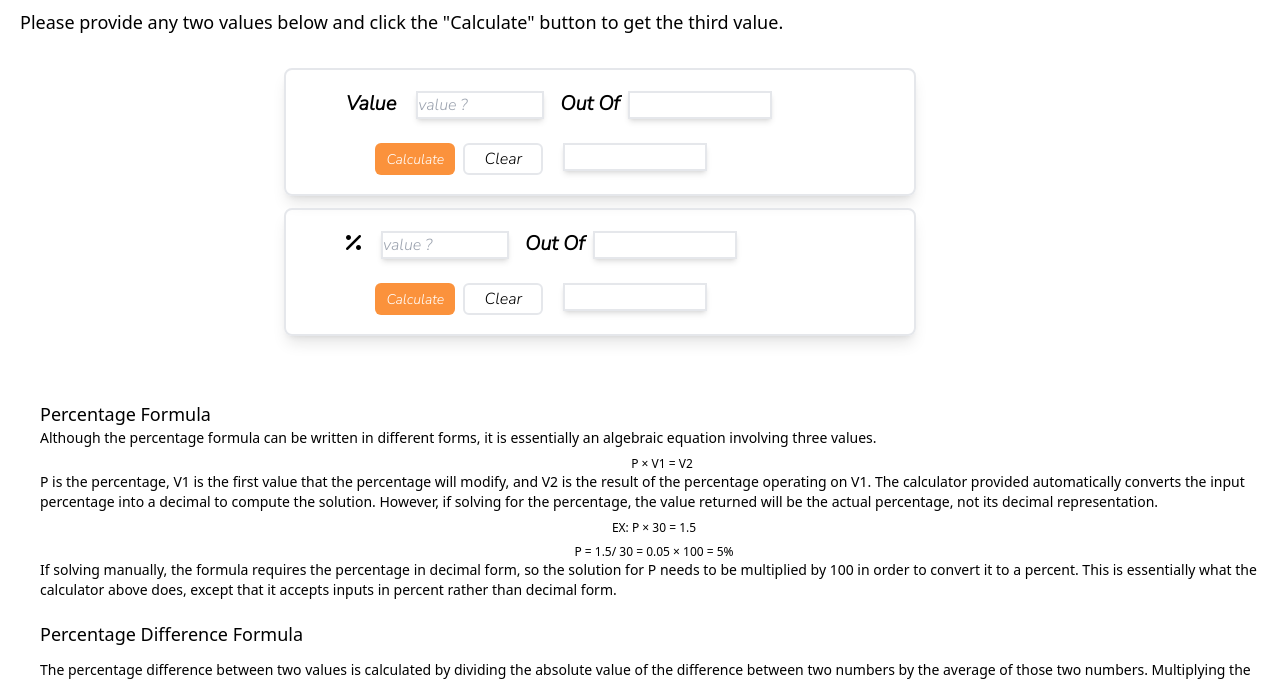
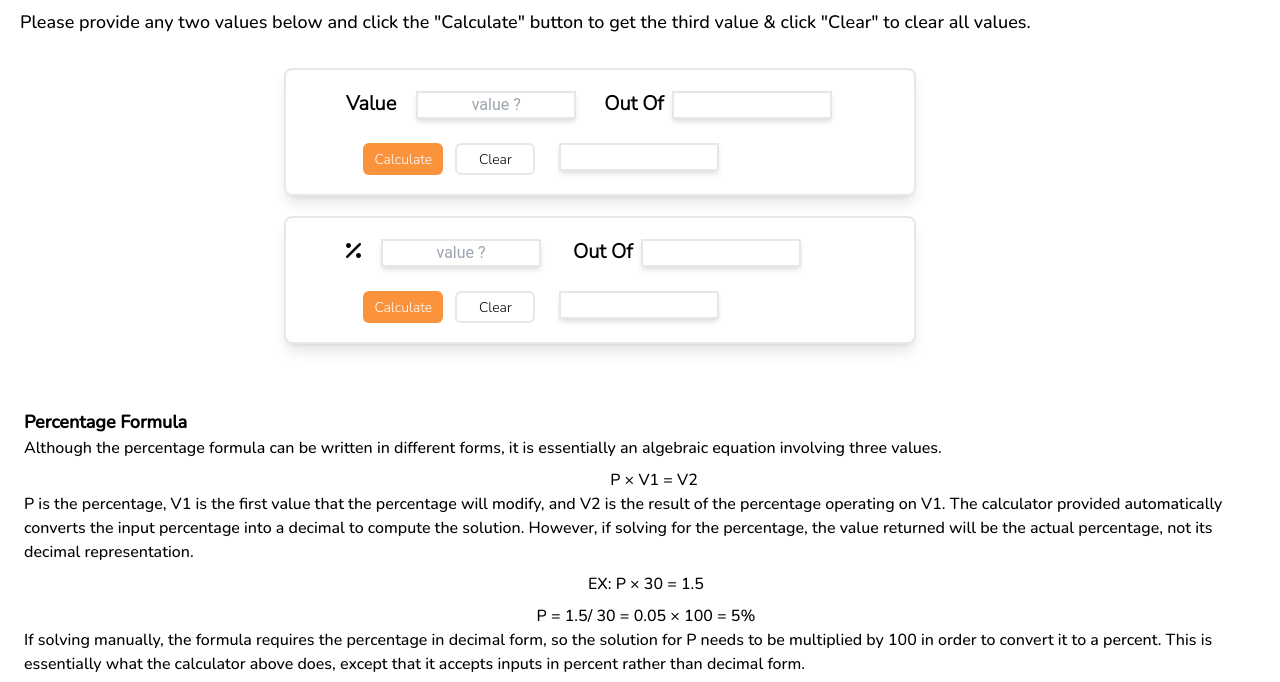
Before and after one commit to FixxooXD/clgproject.github.io, a website: page percentage.html in a window 1280 px wide. Shown: the part 110-792 px from the top of the page. Drawn offline with nearby package versions, Linux system fonts and the light colour scheme.

Commit message:
updating fonts

```diff
--- a/percentage.html
+++ b/percentage.html
@@ -16,10 +16,20 @@
 <link rel="stylesheet" href="https://cdnjs.cloudflare.com/ajax/libs/font-awesome/6.1.1/css/all.min.css" integrity="sha512-KfkfwYDsLkIlwQp6LFnl8zNdLGxu9YAA1QvwINks4PhcElQSvqcyVLLD9aMhXd13uQjoXtEKNosOWaZqXgel0g==" crossorigin="anonymous" referrerpolicy="no-referrer" />
 <link href="https://fonts.googleapis.com/css2?family=Abril+Fatface&family=Montserrat:wght@600&family=Nunito:wght@500&family=Oleo+Script:wght@700&family=Oswald&family=Roboto+Condensed:ital,wght@0,300;1,300;1,400&display=swap" rel="stylesheet">
 <link href="https://fonts.googleapis.com/css2?family=Abril+Fatface&family=Montserrat:wght@100;300;600&family=Nunito+Sans:ital,wght@1,300&family=Nunito:wght@500&family=Oleo+Script:wght@700&family=Oswald&family=Roboto+Condensed:ital,wght@0,300;1,300;1,400&display=swap" rel="stylesheet">
+<link href="https://fonts.googleapis.com/css2?family=Abril+Fatface&family=Montserrat:wght@100;300;600&family=Nunito+Sans:ital,wght@0,300;1,300&family=Nunito:wght@500&family=Oleo+Script:wght@700&family=Oswald&family=Roboto+Condensed:ital,wght@0,300;1,300;1,400&family=Roboto+Flex:opsz,wght@8..144,200&display=swap" rel="stylesheet">
+<link href="https://fonts.googleapis.com/css2?family=Abril+Fatface&family=Alegreya+Sans:wght@300&family=Montserrat:wght@100;300;600&family=Nunito+Sans:ital,wght@0,300;1,300&family=Nunito:wght@500&family=Oleo+Script:wght@700&family=Oswald&family=Roboto+Condensed:ital,wght@0,300;1,300;1,400&family=Roboto+Flex:opsz,wght@8..144,200&display=swap" rel="stylesheet">
 
 
     <title>Percentage Calculator</title>
     <style>
+    #texts{
+      font-family: 'Nunito';
+    }
+       #anserrr,#value1, #value2, #ans,#value3,#value4{
+         font-family:roboto;
+       }
+
+
 
 
     #Box-1{
@@ -50,6 +60,7 @@
         }
         footer{
           width:90%;
+          font-famil
         }
 
   }
@@ -93,7 +104,10 @@
         }
   }
 
+  input {
+  text-align: center;
 
+}
 
 
 /* To Remove the  arrowns in input type text */
@@ -129,36 +143,36 @@ input[type=number] {
  </div>
    </div>
    <h1  id="heading" class="mt-4 ml-5 font-bold sm:text-3xl underline">Percentage Calculator</h1>
-   <p class="mt-3 ml-5 sm:text-lg" id="texts">Please provide any two values below and click the "Calculate" button to get the third value.</p>
+   <p class="mt-3 ml-5 sm:text-lg" id="texts">Please provide any two values below and click the "Calculate" button to get the third value & click "Clear" to clear all values.</p>
    <div id="body" class="flex flex-col justify-center  items-center mt-5 mx-2 h-full ">
 
 
     <!-- value -->
     <div id="Box-1" class="border-2 rounded-lg mt-3 h-32 mr-20 shadow-lg ">
       <div class="flex flex-row mt-2 " id="inner-box">
-    <p class="sm:ml-8 pl-3 sm:mt-3" ><span class="text  font-bold  sm:text-xl sm:p-4 ">Value</span> <input class="shadow-md sm:h8 border-2 w-32 h-5 sm:h-7  shadow-black-500/50 " placeholder="value ?" type="number" name="MarkSecured" id="value1"></p>
-    <p class="sm:mt-3 ml-3"><span class="text mx-1  mt-2  font-bold  sm:text-xl" >Out Of</span> <input class=" border-2 w-32 h-5 shadow-md sm:h-7  sm:w-36" type="number" name="Total" id="value2"></p>
+    <p class="sm:ml-8 pl-3 sm:mt-3" ><span class="text  font-bold  sm:text-xl sm:p-4 ">Value</span> <input class="shadow-md sm:h8 border-2 w-32 h-5 sm:h-7  sm:w-40 shadow-black-500/50 " placeholder="value ?" type="number" name="MarkSecured" id="value1"></p>
+    <p class="sm:mt-3 ml-3 sm:ml-6"><span class="text mx-1  mt-2  font-bold  sm:text-xl" >Out Of</span> <input class=" border-2 w-32 h-5 shadow-md sm:h-7  sm:w-40" type="number" name="Total" id="value2"></p>
   </div>
 
     <div class="flex flex-row mt-3 sm:ml-10 sm:justify-center  w-4/6">
     <button class=" mt-1  sm:mt-3 px-2  bg-orange-400 w-20 h-8 rounded-md ml-3" onclick="persent()" ><span class="text-sm text-white">Calculate</span></button>
-    <button id="clear" class="h-8 rounded-md  w-20 border-2 mx-2 mt-1 sm:mt-3">Clear</button>
-    <input class="shadow-md text-sm  sm:h-7 sm:mt-3  sm:w-36 sm:ml-3 border-2 mt-1 sm:h8  h-5 w-40 ml-2" type="text" name="Percentage" id="ans">
+    <button id="clear" class="h-8 rounded-md  w-20 border-2 mx-1 mt-1 sm:mt-3 sm:mx-3  px-1   "><span class="text-sm ">Clear</span></button>
+    <input class="shadow-md text-sm  sm:h-7 sm:mt-3  sm:w-40 sm:ml-3 border-2 mt-1 sm:h8  h-5 w-36 ml-2" type="text" name="Percentage" id="ans">
 </div>
 </div>
 
 <!-- Percentage -->
 
-<div id="Box-1" class="border-2 rounded-lg mt-3 h-32 mr-20 shadow-lg ">
+<div id="Box-1" class="border-2 rounded-lg mt-5 h-32 mr-20 shadow-lg  z-10 overflow-hidden">
   <div class="flex flex-row mt-2 " id="inner-box">
-<p class="sm:ml-8 pl-3 sm:mt-3" ><span class="text  font-bold  sm:text-xl sm:p-4 "><i class="fa-solid fa-percent"></i></span> <input class="shadow-md sm:h8 border-2 w-32 h-5 sm:h-7  shadow-black-500/50 " placeholder="value ?" type="number" name="MarkSecured" id="value3"></p>
-<p class="sm:mt-3 ml-3"><span class="text mx-1  mt-2  font-bold  sm:text-xl" >Out Of</span> <input class=" border-2 w-32 h-5 shadow-md sm:h-7  sm:w-36" type="number" name="Total" id="value4"></p>
+<p class="sm:ml-8 pl-3 sm:mt-3" ><span class="text  font-bold  sm:text-xl sm:p-4 "><i class="fa-solid fa-percent"></i></span> <input class="shadow-md sm:h8 border-2 w-32 h-5 sm:h-7 sm:w-40 shadow-black-500/50 " placeholder="value ?" type="number" name="MarkSecured" id="value3"></p>
+<p class="sm:mt-3 ml-3 sm:ml-7"><span class="text mx-1  mt-2  font-bold  sm:text-xl z-0 " >Out Of</span> <input class=" border-2 w-32 h-5 shadow-md sm:h-7  sm:w-40" type="number" name="Total" id="value4"></p>
 </div>
 
 <div class="flex flex-row mt-3 sm:ml-10 sm:justify-center  w-4/6">
 <button id="calcuBtn" class=" mt-1  sm:mt-3 px-2  bg-orange-400 w-20 h-8 rounded-md ml-3" onclick="val()" ><span class="text-sm text-white">Calculate</span></button>
-<button id="_clear" class="h-8 rounded-md  w-20 border-2 mx-2 mt-1 sm:mt-3">Clear</button>
-<input class="shadow-md text-sm  sm:h-7 sm:mt-3  sm:w-36 sm:ml-3 border-2 mt-1 sm:h8  h-5 w-40 ml-2" type="text" name="Percentage" id="anserrr">
+<button id="_clear" class="h-8 rounded-md  w-20 border-2 mx-1 mt-1 sm:mt-3 px-1 sm:mx-3"> <span class="text-sm ">Clear</span></button>
+<input class="shadow-md text-sm  sm:h-7 sm:mt-3  sm:w-40 sm:ml-3 border-2 mt-1 sm:h8  h-5 w-36 ml-2" type="text" name="Percentage" id="anserrr">
 </div>
 </div>
 
@@ -169,28 +183,28 @@ input[type=number] {
 </div>
 
 
- <footer class=" mx-3  mt-16 sm:w-w-4/5 sm:ml-10 " id="texts">
-  <span class="text-lg text-bold mr-5">Percentage Formula</span>
- <p class="text-sm" >Although the percentage formula can be written in different forms, it is essentially an algebraic equation involving three values.</p>
-     <p class="text-center mt-2 sm:text-xs font-medium text-bold ml-4" id="texts">P × V1 = V2</p>
+ <footer class="mx-3  mt-16 sm:w-w-4/5 sm:ml-6 " id="texts">
+  <span id="texts" class="text-lg font-bold mr-5">Percentage Formula</span>
+ <p id="texts" class="" >Although the percentage formula can be written in different forms, it is essentially an algebraic equation involving three values.</p>
+     <p id="texts" class="text-center mt-2  ml-4" id="texts">P × V1 = V2</p>
 
-  <p class="text-sm">P is the percentage, V1 is the first value that the percentage will modify, and V2 is the result of the percentage operating on V1. The calculator provided automatically converts the input percentage into a decimal to compute the solution. However, if solving for the percentage, the value returned will be the actual percentage, not its decimal representation.</p>
-  <p class="text-center mt-2 sm:text-xs font-medium" id="texts">EX: P × 30 = 1.5</p>
-  <p class="text-center mt-2 sm:text-xs font-medium"   id="texts">P =
+  <p id="texts" class="">P is the percentage, V1 is the first value that the percentage will modify, and V2 is the result of the percentage operating on V1. The calculator provided automatically converts the input percentage into a decimal to compute the solution. However, if solving for the percentage, the value returned will be the actual percentage, not its decimal representation.</p>
+  <p id="texts" class="text-center mt-2 " id="texts">EX: P × 30 = 1.5</p>
+  <p id="texts" class="text-center mt-2"   id="texts">P =
   1.5/
   30
   = 0.05 × 100 = 5%</p>
-  <p class="text-sm id="texts">If solving manually, the formula requires the percentage in decimal form, so the solution for P needs to be multiplied by 100 in order to convert it to a percent. This is essentially what the calculator above does, except that it accepts inputs in percent rather than decimal form.</p>
+  <p id="texts" class="" id="texts">If solving manually, the formula requires the percentage in decimal form, so the solution for P needs to be multiplied by 100 in order to convert it to a percent. This is essentially what the calculator above does, except that it accepts inputs in percent rather than decimal form.</p>
 
 
-  <p class="mt-5"><span class="text-lg text-bold mt-5">Percentage Difference Formula</span>
-<p class="text-sm mt-3">The percentage difference between two values is calculated by dividing the absolute value of the difference between two numbers by the average of those two numbers. Multiplying the result by 100 will yield the solution in percent, rather than decimal form. Refer to the equation below for clarification.</p>
+  <p id="texts" class="mt-5"><span class="font-bold text-lg  mt-5">Percentage Difference Formula</span>
+<p id="texts" class=" mt-3">The percentage difference between two values is calculated by dividing the absolute value of the difference between two numbers by the average of those two numbers. Multiplying the result by 100 will yield the solution in percent, rather than decimal form. Refer to the equation below for clarification.</p>
 
-<P class="text-center mt-2 sm:text-xs font-medium text-bold"> Percentage Difference =
+<P id="texts" class="text-center mt-2 "> Percentage Difference =
   |V1 - V2|/
 (V1 + V2)/2
 × 100</P>
-<P class="text-center mt-2 sm:text-xs font-medium text-bold mb-10">EX:
+<P id="texts"  class="sm:text-center mt-2   mb-10">EX:
 |10 - 6|/
 (10 + 6)/2
 =
```
Also changed, not shown: ageee.html (+18 -5 lines), index.html (+18 -13 lines), pres.html (+4 -3 lines), tailwind.css.
